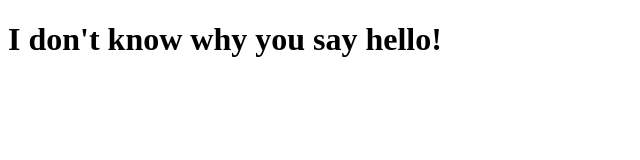
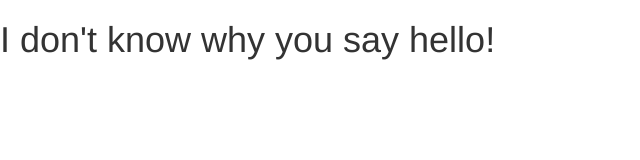
Before and after one commit to koyota/koyota.github.io, a plain HTML site: page index.html in a window 1280 px wide. Shown: the whole page, without its empty margins (0-640 px from the left). Drawn offline with nearby package versions, Linux system fonts and the light colour scheme.

Commit message:
added bootstrap

```diff
--- a/index.html
+++ b/index.html
@@ -3,6 +3,8 @@
 <head>
   <meta charset="UTF-8">
   <title>Goodbye cruel world! </title>
+    <link rel="stylesheet" href="http:////netdna.bootstrapcdn.com/bootstrap/3.1.1/css/bootstrap.min.css">
+</head>
 </head>
 <body>
   <h1>I don't know why you say hello!</h1>
```
